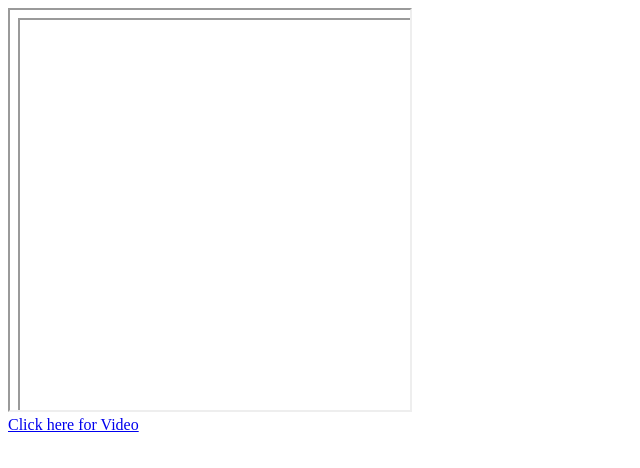
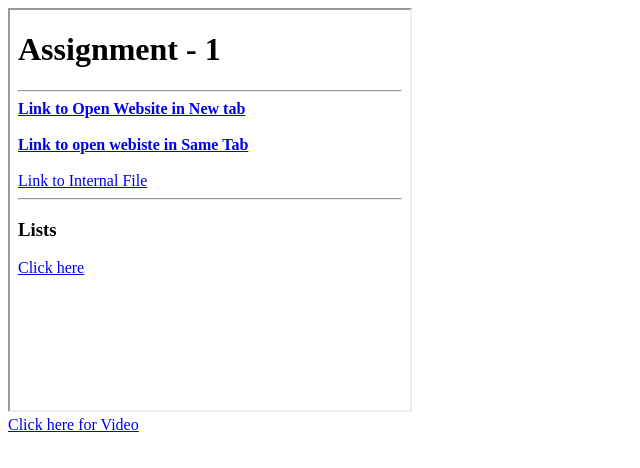
Before and after one commit to Tabishmohammad/I-frame, a plain HTML site: page index.html in a window 1280 px wide. Shown: the whole page, without its empty margins (0-640 px from the left). Drawn offline with Linux system fonts and the light colour scheme.

Commit message:
Update index.html

```diff
--- a/index.html
+++ b/index.html
@@ -6,7 +6,7 @@
     <title>I frame</title>
 </head>
 <body>
-    <iframe src="index.html" frameborder="1" height="400" width="400"></iframe>
+    <iframe src="main.html" frameborder="1" height="400" width="400"></iframe>
     <br>
 
     <a href="./3129977-uhd_3840_2160_30fps.mp4">Click here for Video</a>
```
